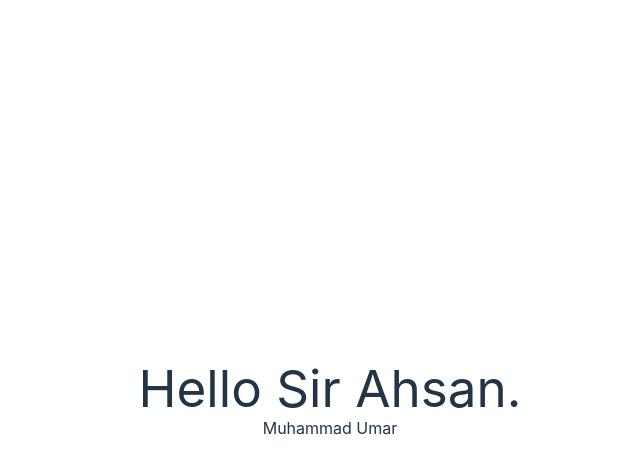
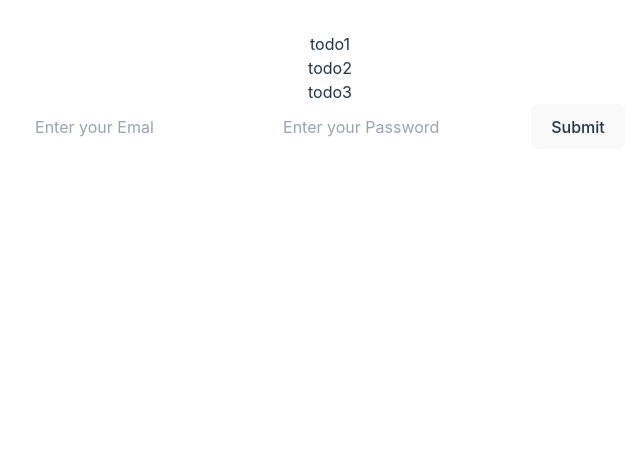
Before and after one commit to Umar-Raza/pre-app, a React (Vite) app: page / in a window 1280 px wide. Shown: the top 474 px of the page, without its empty margins (310-950 px from the left). Built offline with nearby package versions, Linux system fonts and the light colour scheme.

Commit message:
secont commit

```diff
--- a/src/App.css
+++ b/src/App.css
@@ -1,5 +1,5 @@
 #root {
-  max-width: 1280px;
+  max-width: 960px;
   margin: 0 auto;
   padding: 2rem;
   text-align: center;
--- a/src/App.tsx
+++ b/src/App.tsx
@@ -1,10 +1,12 @@
 import "./App.css";
+import { LoginForm } from "./components/LoginForm";
+import { Todo } from "./components/Todo";
 
 function App() {
   return (
     <>
-      <h1 className="mb-4">Hello Sir Ahsan.</h1>
-      <p>Muhammad Umar</p>
+      <Todo />
+      <LoginForm />
     </>
   );
 }
--- /dev/null
+++ b/src/components/LoginForm.tsx
@@ -0,0 +1,37 @@
+import { SyntheticEvent, useState } from "react";
+
+export const LoginForm = () => {
+  const [email, setEmail] = useState("");
+  const [password, setPassword] = useState("");
+
+  const handleSubmit = (event: SyntheticEvent) => {
+    event.preventDefault();
+    const target = event.target as HTMLFormElement;
+    console.log(target, {
+      email,
+      password,
+    });
+    // console.log("email", email, "password", password);
+  };
+  return (
+    <form className="flex flex-col gap-4" onClick={handleSubmit}>
+      <input
+        onChange={(event) => {
+          setEmail(event.target.value);
+        }}
+        value={email}
+        type="email"
+        placeholder="Enter your Emal"
+      />
+      <input
+        onChange={(event) => {
+          setPassword(event.target.value);
+        }}
+        value={password}
+        type="password"
+        placeholder="Enter your Password"
+      />
+      <button type="submit">Submit</button>
+    </form>
+  );
+};
--- /dev/null
+++ b/src/components/Todo.tsx
@@ -0,0 +1,42 @@
+import { useState } from "react";
+export const Todo = () => {
+  const [todos, setTodos] = useState([
+    {
+      text: "todo1",
+      id: 1,
+    },
+    {
+      text: "todo2",
+      id: 2,
+    },
+    {
+      text: "todo3",
+      id: 3,
+    },
+  ]);
+
+  const deleteItem = (itemId: number) => {
+    setTodos(
+      todos.filter((itemEl) => {
+        return itemEl.id !== itemId;
+      })
+    );
+  };
+
+  return (
+    <ul>
+      {todos.map((todoItem) => {
+        return (
+          <li
+            onClick={() => {
+              deleteItem(todoItem.id);
+            }}
+            key={todoItem.id}
+          >
+            {todoItem.text}
+          </li>
+        );
+      })}
+    </ul>
+  );
+};
--- a/src/index.css
+++ b/src/index.css
@@ -28,8 +28,7 @@ a:hover {
 
 body {
   margin: 0;
-  display: flex;
-  place-items: center;
+
   min-width: 320px;
   min-height: 100vh;
 }
```
Also changed, not shown: src/components/Cart.tsx (added, +31 -0 lines), src/components/Counter.tsx (added, +31 -0 lines), src/components/ManuItem.tsx (added, +16 -0 lines).
